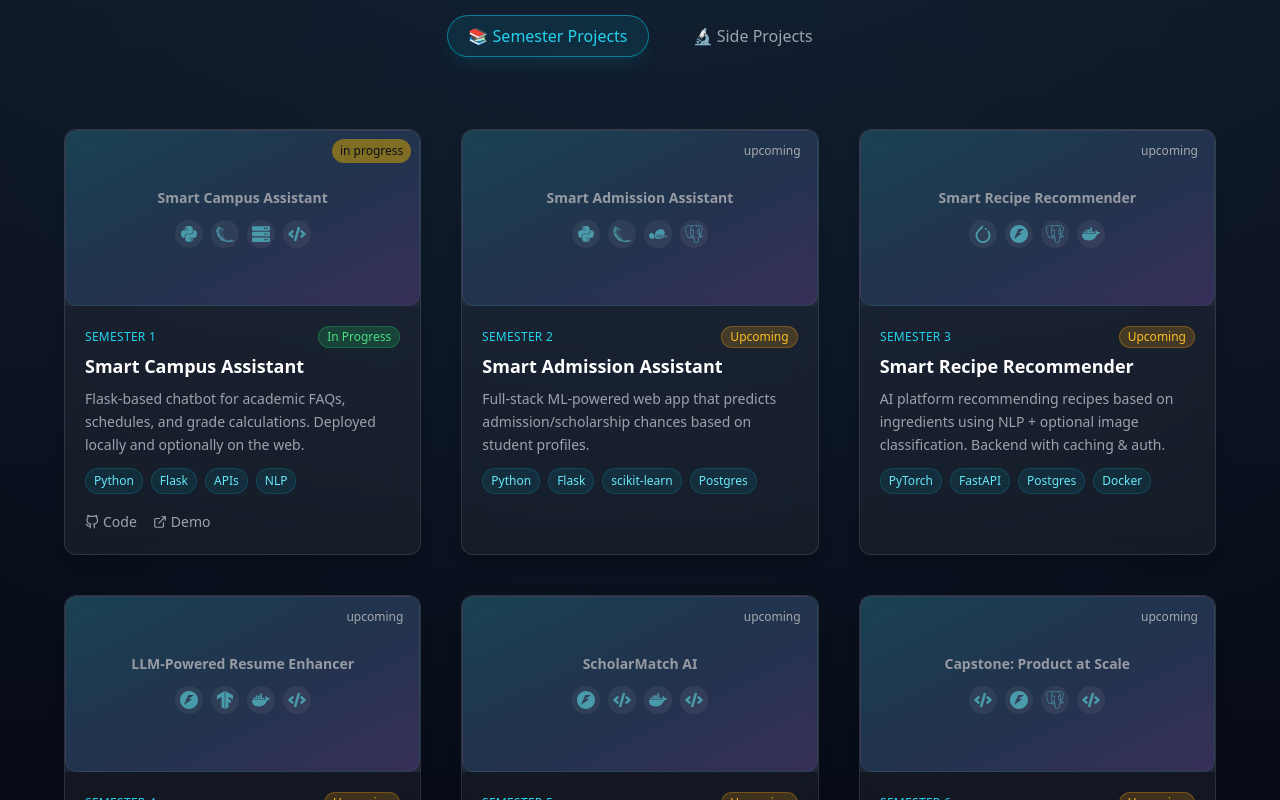
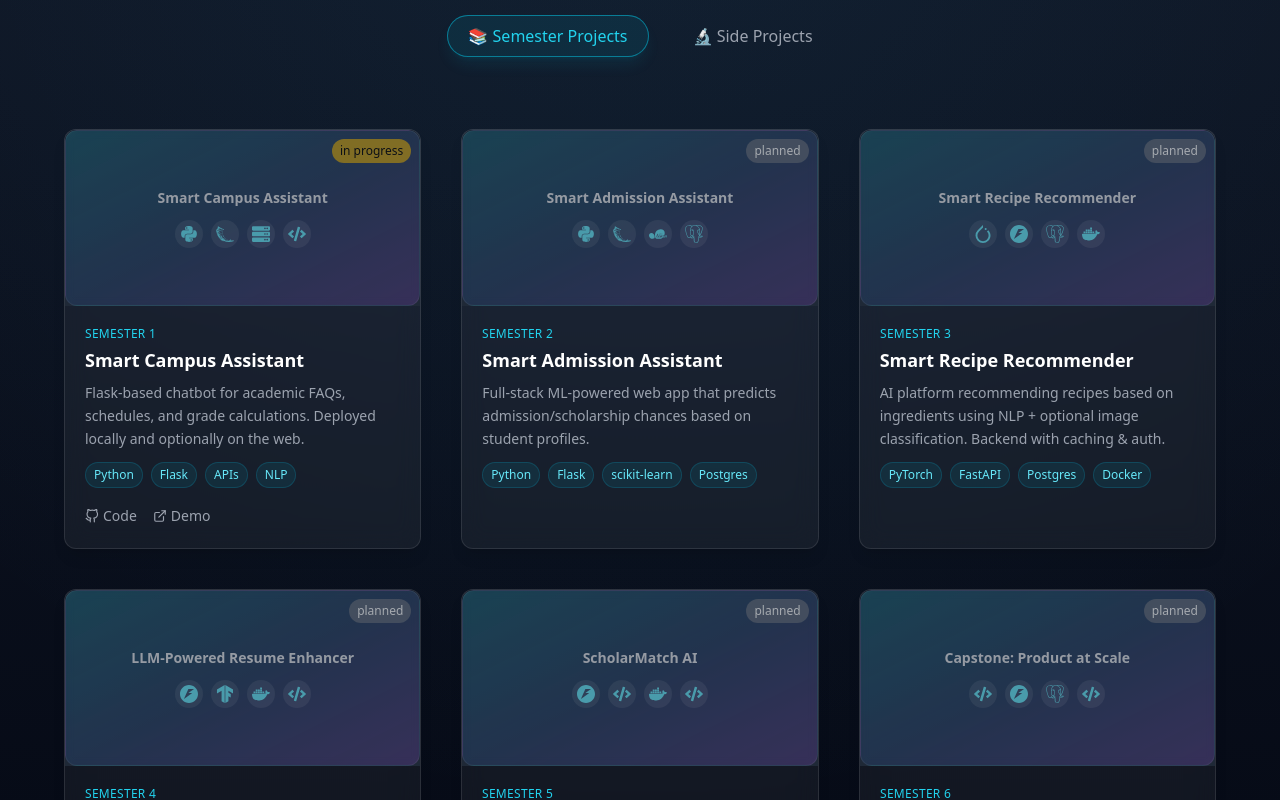
Before and after one commit to paul-murithi/personal-portfolio, a Next.js app: page / in a window 1280 px wide. Shown: the part 2420-3220 px from the top of the page. Built offline with nearby package versions, Linux system fonts and the light colour scheme.

Commit message:
Fix: Next build errors

```diff
--- a/app/components/ProfileSection.tsx
+++ b/app/components/ProfileSection.tsx
@@ -2,17 +2,17 @@
 import Image from "next/image";
 import { motion } from "framer-motion";
 
-const currentSemester = {
-  title: "Semester 1 — Foundations of AI",
-  duration: "Sep – Dec 2025",
-  focus: "Building strong Python & DSA foundations for AI",
-  goals: [
-    "Fluent in Python",
-    "3 Mini Projects + 1 Smart Campus Assistant",
-    "Launch GitHub Portfolio",
-  ],
-  mantra: "Done, documented, deployed beats perfect.",
-};
+// const currentSemester = {
+//   title: "Semester 1 — Foundations of AI",
+//   duration: "Sep – Dec 2025",
+//   focus: "Building strong Python & DSA foundations for AI",
+//   goals: [
+//     "Fluent in Python",
+//     "3 Mini Projects + 1 Smart Campus Assistant",
+//     "Launch GitHub Portfolio",
+//   ],
+//   mantra: "Done, documented, deployed beats perfect.",
+// };
 
 const HeroProfileSection = () => {
   return (
@@ -45,7 +45,7 @@ const HeroProfileSection = () => {
           className="space-y-4"
         >
           <h1 className="text-3xl md:text-4xl font-bold bg-gradient-to-r from-cyan-400 to-blue-500 bg-clip-text text-transparent">
-            Hey, I'm Paul Murithi
+            Hey, I&apos;m Paul Murithi
           </h1>
           <h2 className="text-lg md:text-xl text-gray-300 font-medium">
             BSc IT Student • Aspiring AI & Backend Engineer
--- a/app/components/projects/ProjectCard.tsx
+++ b/app/components/projects/ProjectCard.tsx
@@ -37,7 +37,9 @@ export default function ProjectCard({ project, index, onSelect }: Props) {
           ) : (
             <ProjectPlaceholder
               title={project.title}
-              status={project.status as any}
+              status={
+                project.status === "upcoming" ? "planned" : project.status
+              }
               tags={project.tags}
             />
           )}
@@ -53,7 +55,7 @@ export default function ProjectCard({ project, index, onSelect }: Props) {
             )}
 
             {/*Status badge */}
-            <span
+            {/* <span
               className={`text-xs font-medium px-2 py-0.5 rounded-full ${
                 project.status === "in-progress"
                   ? "bg-green-500/20 text-green-400 border border-green-500/30"
@@ -61,7 +63,7 @@ export default function ProjectCard({ project, index, onSelect }: Props) {
               }`}
             >
               {project.status === "in-progress" ? "In Progress" : "Upcoming"}
-            </span>
+            </span> */}
           </div>
 
           <h3 className="text-lg font-semibold mt-1 text-white line-clamp-2">
```
